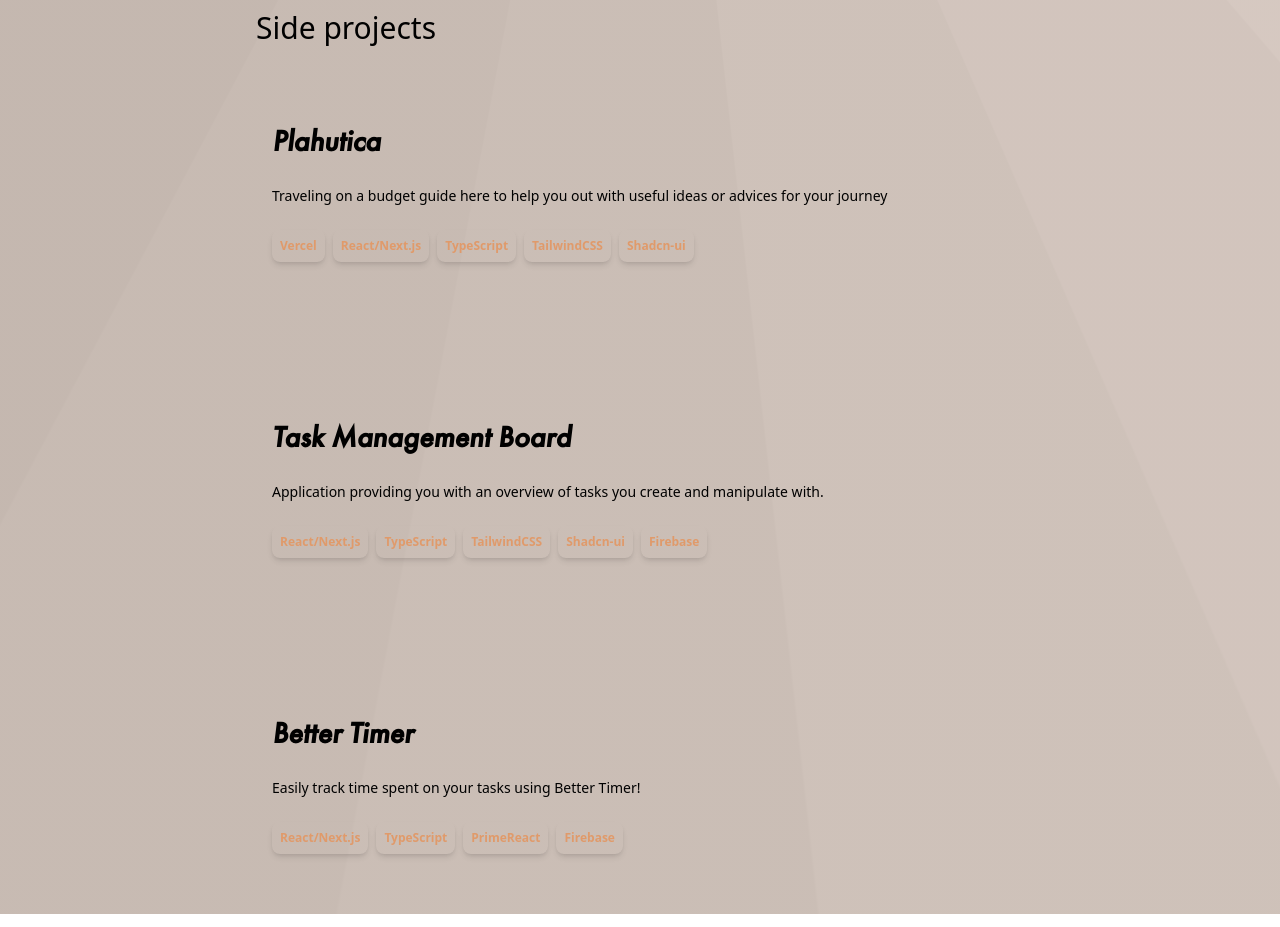
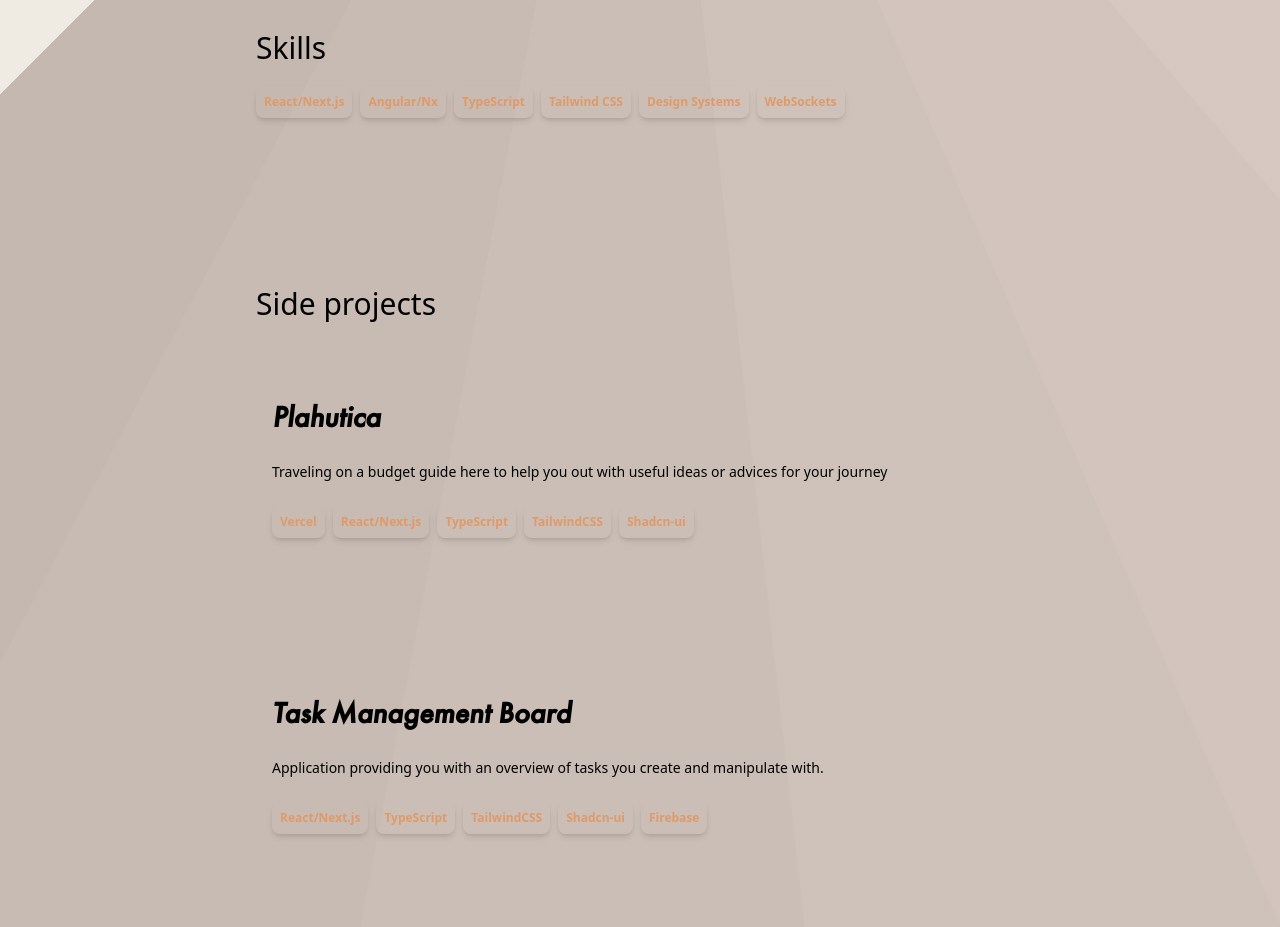
Before and after one commit to jknezevic1712/portfolio, a Next.js app: page / in a window 1280 px wide. Shown: the part 2280-3207 px from the top of the page. Built offline with nearby package versions, Linux system fonts and the light colour scheme.

Commit message:
Skills added

```diff
--- a/app/page.tsx
+++ b/app/page.tsx
@@ -1,8 +1,9 @@
 import Hero from '@/components/templates/Hero';
+import About from '@/components/templates/About';
 import WorkExperience from '@/components/templates/WorkExperience';
-import About from '@/components/templates/About';
+import Education from '@/components/templates/Education';
+import Skills from '@/components/templates/Skills';
 import SideProjects from '@/components/templates/SideProjects';
-import Education from '@/components/templates/Education';
 
 export default function Home() {
 	return (
@@ -12,6 +13,7 @@ export default function Home() {
 				<About />
 				<WorkExperience />
 				<Education />
+				<Skills />
 				<SideProjects />
 			</div>
 		</main>
--- /dev/null
+++ b/components/templates/Skills.tsx
@@ -0,0 +1,18 @@
+import { RESUME_DATA } from '@/lib/data/RESUME_DATA';
+import { TechStackBadges } from '../molecules/TechStackBadges';
+
+export default function Skills() {
+	return (
+		<section className="mb-5 mt-10 w-full max-w-7xl">
+			<div className="mb-20">
+				<h3 className="mb-5 text-center text-3xl md:text-left 3xl:text-4xl">
+					Skills
+				</h3>
+
+				<div className="w-full flex flex-wrap items-center justify-start gap-2">
+					<TechStackBadges badges={RESUME_DATA.skills} />
+				</div>
+			</div>
+		</section>
+	);
+}
```
